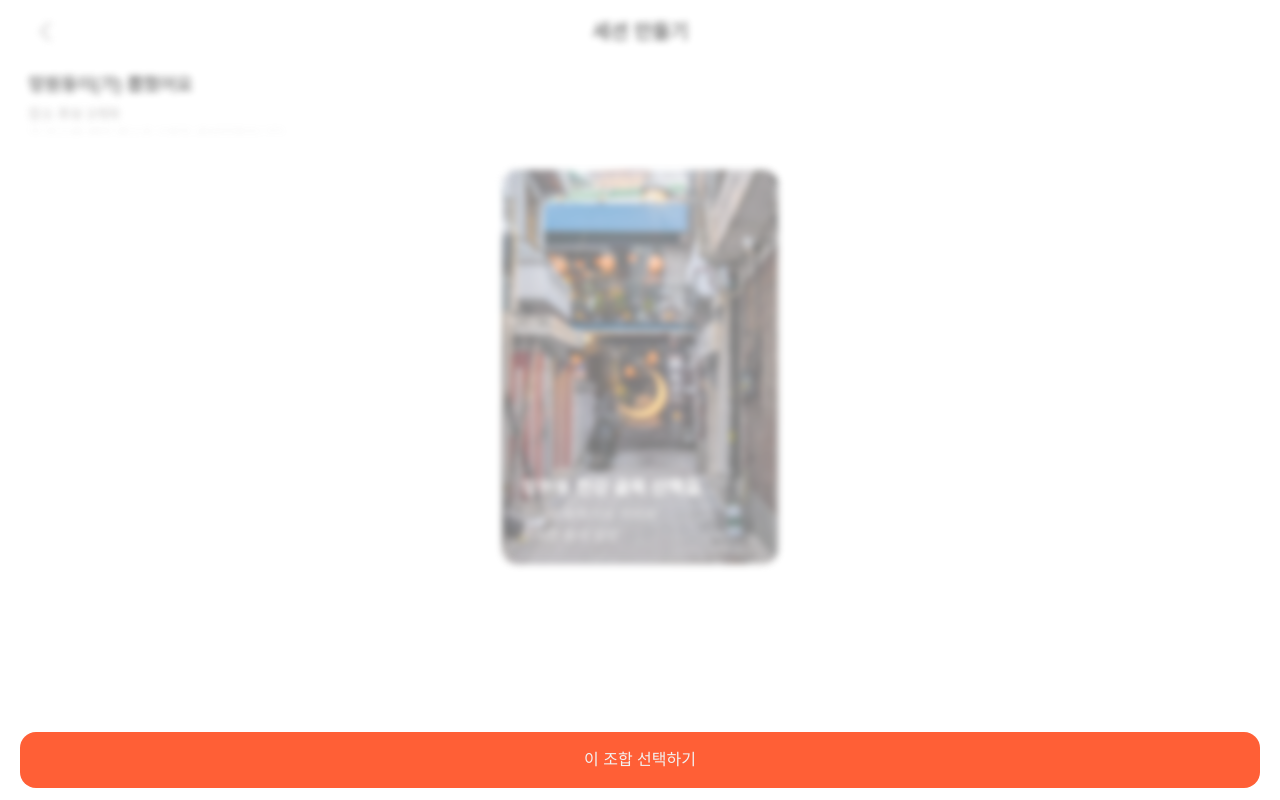
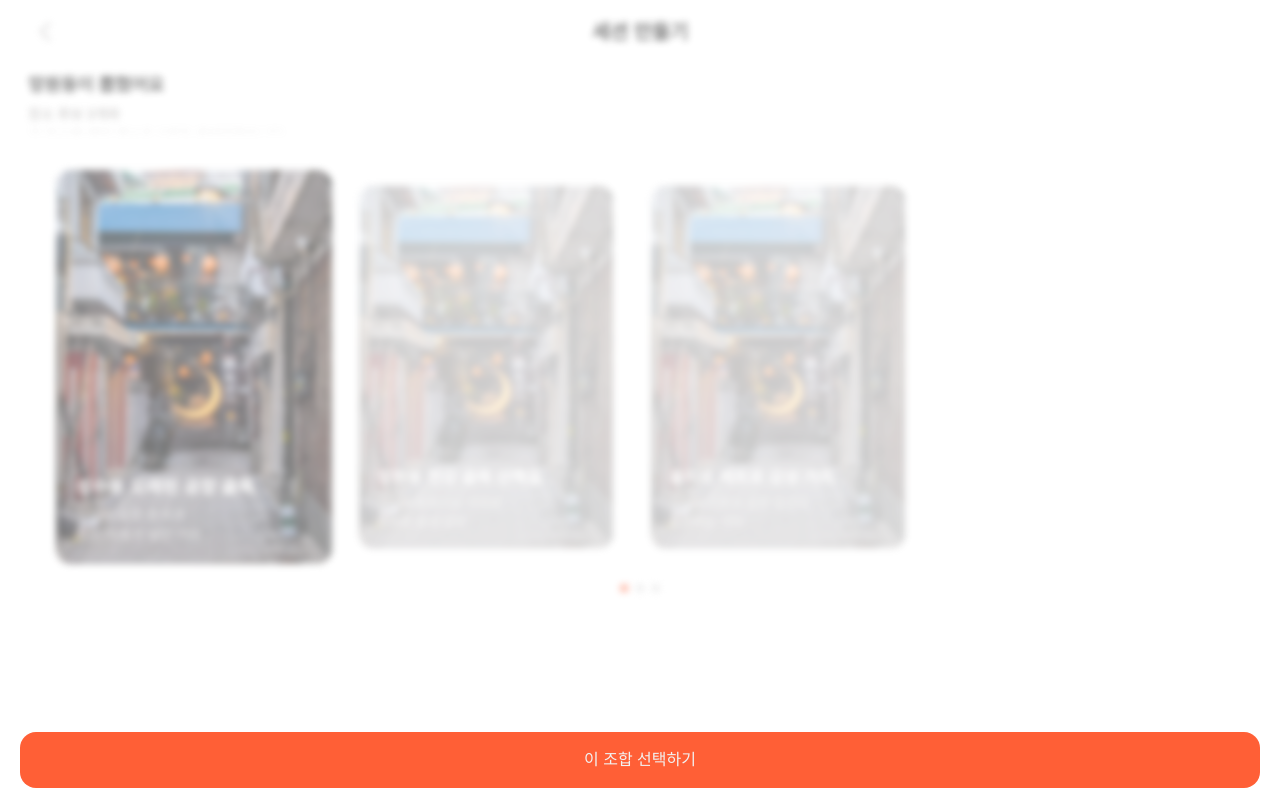
Before and after one commit to Pintrip/Pintip_FE, a React (Vite) app: page /place-quest-select in a window 1280 px wide. Both pictures are taken after a click on the button "룰렛 돌리기". Built offline with nearby package versions, Linux system fonts and the light colour scheme; a web font is replaced by a local one.

Commit message:
Etc: 세선 만들기 - Quest Select 디자인 수정

```diff
--- a/src/pages/Place_QuestSelect.jsx
+++ b/src/pages/Place_QuestSelect.jsx
@@ -1,15 +1,17 @@
-import { useState } from "react";
+import { useRef, useState } from "react";
 import { useNavigate } from "react-router-dom";
 import Button from "../components/Button";
 
 function Place_QuestSelect() {
   const navigate = useNavigate();
+  const scrollRef = useRef(null);
 
   const [selectedIndex, setSelectedIndex] = useState(null);
   const [activeIndex, setActiveIndex] = useState(null);
   const [isRolling, setIsRolling] = useState(false);
   const [showResult, setShowResult] = useState(false);
   const [isTransitioning, setIsTransitioning] = useState(false);
+  const [currentCard, setCurrentCard] = useState(0);
 
   const places = [
     {
@@ -33,6 +35,15 @@ function Place_QuestSelect() {
   ];
 
   const selectedPlace = selectedIndex !== null ? places[selectedIndex] : null;
+
+  const getSubjectParticle = (word) => {
+    const lastChar = word[word.length - 1];
+    const uni = lastChar.charCodeAt(0);
+
+    const hasFinalConsonant = (uni - 44032) % 28 !== 0;
+
+    return hasFinalConsonant ? "이" : "가";
+  };
 
   const handleRoulette = () => {
     if (isRolling) return;
@@ -62,6 +73,7 @@ function Place_QuestSelect() {
         setTimeout(() => {
           setActiveIndex(null);
           setSelectedIndex(finalIndex);
+          setCurrentCard(0);
           setIsRolling(false);
 
           setTimeout(() => {
@@ -77,6 +89,15 @@ function Place_QuestSelect() {
     }, 120);
   };
 
+  const handleScroll = () => {
+    if (!scrollRef.current) return;
+
+    const scrollLeft = scrollRef.current.scrollLeft;
+    const index = Math.round(scrollLeft / 296);
+
+    setCurrentCard(index);
+  };
+
   return (
     <div className="min-h-screen bg-[#FFFFFF] relative overflow-hidden">
       <div
@@ -87,7 +108,11 @@ function Place_QuestSelect() {
         }`}
       >
         <div className="relative h-14 flex items-center px-[25px]">
-          <button className="w-6 h-6 flex items-center justify-center">
+          <button
+            className={`w-6 h-6 flex items-center justify-center transition-all duration-500 ${
+              showResult ? "opacity-0 pointer-events-none" : "opacity-100"
+            }`}
+          >
             <img src="/arrow_back_ios.png" alt="뒤로가기" className="w-6 h-6" />
           </button>
 
@@ -100,7 +125,9 @@ function Place_QuestSelect() {
           <div className="overflow-hidden">
             <h2 className="text-body-3 font-semibold text-[#242424] transition-all duration-500">
               {showResult && selectedPlace
-                ? `${selectedPlace.title}이(가) 뽑혔어요`
+                ? `${selectedPlace.title}${getSubjectParticle(
+                    selectedPlace.title,
+                  )} 뽑혔어요`
                 : "동네 룰렛"}
             </h2>
           </div>
@@ -168,35 +195,57 @@ function Place_QuestSelect() {
             })}
           </div>
         ) : (
+          <>
             <div
-            className={`mt-[36px] w-full flex justify-center transition-all duration-[900ms] ease-out ${
-              showResult
-                ? "opacity-100 scale-100 blur-0"
-                : "opacity-0 scale-[0.96] blur-[10px]"
+              ref={scrollRef}
+              onScroll={handleScroll}
+              className="mt-[36px] flex overflow-x-auto overflow-y-hidden snap-x snap-mandatory scroll-smooth px-[48px] gap-[16px] scrollbar-hide"
+            >
+              {places.map((place, index) => (
+                <div
+                  key={index}
+                  className={`snap-center shrink-0 transition-all duration-500 ${
+                    currentCard === index
+                      ? "scale-100 opacity-100"
+                      : "scale-[0.92] opacity-40"
                   }`}
                 >
                   <div className="relative w-[280px] h-[400px] rounded-[16px] overflow-hidden">
                     <img
                       src="/place_big_ex.png"
-                alt="선택된 장소"
+                      alt={place.title}
                       className="w-full h-full object-cover"
                     />
 
                     <div className="absolute left-[20px] top-[308px] flex flex-col">
                       <div className="h-7 flex items-center">
                         <p className="text-body-3 font-semibold text-[#FFFFFF] text-left">
-                    {selectedPlace?.detailTitle}
+                          {place.detailTitle}
                         </p>
                       </div>
 
                       <div className="mt-[4px]">
                         <p className="text-caption-2 font-medium text-grey-2 leading-[20px] text-left whitespace-pre-line">
-                    {selectedPlace?.detailDescription}
+                          {place.detailDescription}
                         </p>
                       </div>
                     </div>
                   </div>
                 </div>
+              ))}
+            </div>
+
+            <div className="mt-[20px] flex items-center justify-center gap-[8px]">
+              {places.map((_, index) => (
+                <div
+                  key={index}
+                  className={`w-[8px] h-[8px] rounded-full transition-all duration-300 ${
+                    currentCard === index ? "bg-orange-5" : "bg-grey-2"
+                  }`}
+                />
+              ))}
+            </div>
+          </>
         )}
       </div>
 
@@ -210,6 +259,19 @@ function Place_QuestSelect() {
           {showResult ? "이 조합 선택하기" : "룰렛 돌리기"}
         </Button>
       </div>
+
+      <style>
+        {`
+          .scrollbar-hide::-webkit-scrollbar {
+            display: none;
+          }
+
+          .scrollbar-hide {
+            -ms-overflow-style: none;
+            scrollbar-width: none;
+          }
+        `}
+      </style>
     </div>
   );
 }
```
Lines whose indentation alone changed are shown as unchanged.
